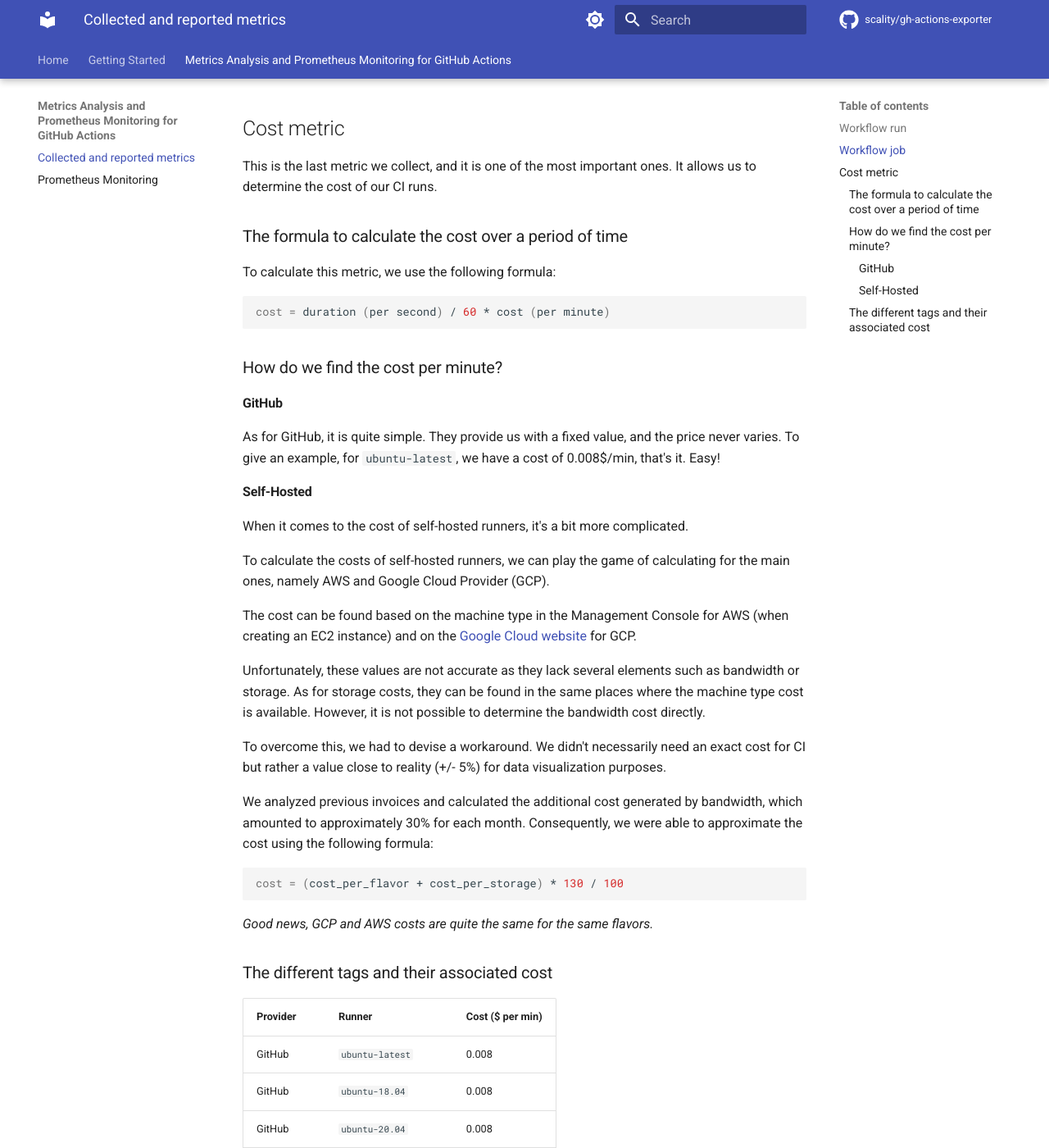
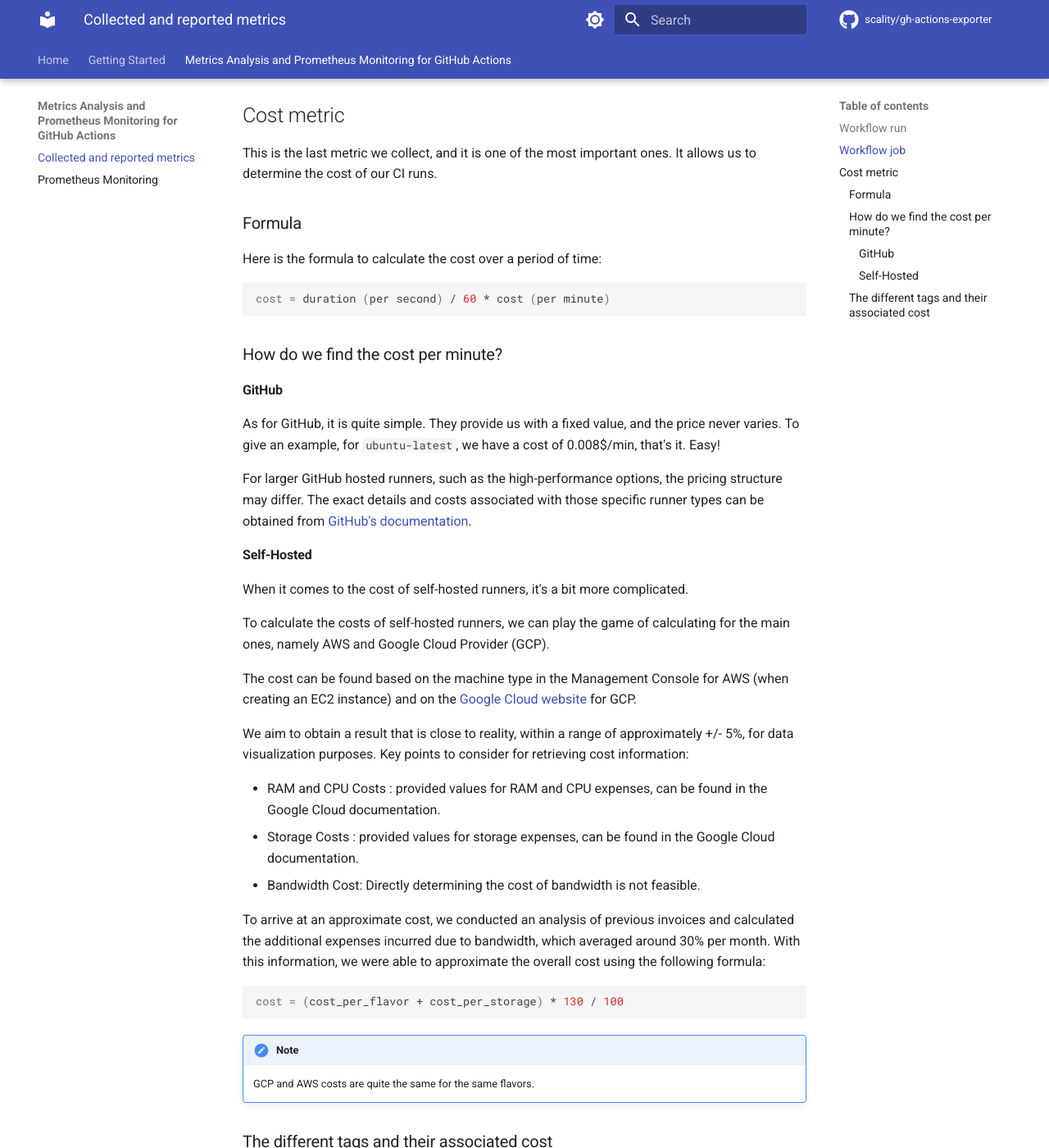
Before and after one commit to scality/gh-actions-exporter, an MkDocs documentation site: the page built from docs/metrics-analysis-prometheus/collected-reported-metrics.md, in a window 1280 px wide and 1400 px high, scrolled down 1301 px. Shown: the whole window at 82% size. Built offline with MkDocs 1.6.1 and Material for MkDocs 9.7.7, drawn with Linux system fonts in a browser that asks for light colours; comment, search, counter and statistics services are not loaded; some of the changed text lies outside the part shown.

Commit message:
[RELENG-7422] 📝 Add documentation

````diff
--- a/docs/metrics-analysis-prometheus/collected-reported-metrics.md
+++ b/docs/metrics-analysis-prometheus/collected-reported-metrics.md
@@ -1,16 +1,15 @@
 # Collected and reported metrics
 
-The idea behind this repository is to gather as much information as
-possible from the requests sent by GitHub via the Webhook.
-
 In first place, it is important to differentiate the `workflow_run`
-and the `workflow_job` API requests.
+and the `workflow_job` webhook events.
 
 The `workflow_run` request is triggered when a workflow run is `requested`,
-`in_progress`, or `completed`.
+`in_progress`, `completed` or `failure`. However, for this project, we are not
+interested in the `cancelled` or `skipped` events, so we will ignore them.
 
 On the other hand, the `workflow_job` request is triggered when a
-workflow job is `queued`, `in_progress`, or `completed`.
+workflow job is `queued`, `in_progress`, or `completed`. We will also ignore
+the `cancelled` or `skipped` events for `workflow_job` in this project.
 
 ## Workflow run
 
@@ -52,9 +51,9 @@ Count the number of jobs for each states:
 This is the last metric we collect, and it is one of the most important
 ones. It allows us to determine the cost of our CI runs.
 
-### The formula to calculate the cost over a period of time
+### Formula
 
-To calculate this metric, we use the following formula:
+Here is the formula to calculate the cost over a period of time:
 
 ```bash
 cost = duration (per second) / 60 * cost (per minute)
@@ -68,6 +67,11 @@ As for GitHub, it is quite simple. They provide us with a fixed value, and
 the price never varies. To give an example, for `ubuntu-latest`, we have a cost
 of 0.008$/min, that's it. Easy!
 
+For larger GitHub hosted runners, such as the high-performance options, the
+pricing structure may differ. The exact details and costs associated with those
+specific runner types can be obtained from
+[GitHub's documentation](https://docs.github.com/en/billing/managing-billing-for-github-actions/about-billing-for-github-actions).
+
 #### Self-Hosted
 
 When it comes to the cost of self-hosted runners, it's a bit more complicated.
@@ -80,24 +84,27 @@ for AWS (when creating an EC2 instance) and on the
 [Google Cloud website](https://cloud.google.com/compute/vm-instance-pricing)
 for GCP.
 
-Unfortunately, these values are not accurate as they lack several elements
-such as bandwidth or storage. As for storage costs, they can be found in
-the same places where the machine type cost is available. However, it is
-not possible to determine the bandwidth cost directly.
+We aim to obtain a result that is close to reality, within a range of
+approximately +/- 5%, for data visualization purposes.
+Key points to consider for retrieving cost information:
 
-To overcome this, we had to devise a workaround. We didn't necessarily
-need an exact cost for CI but rather a value close to reality (+/- 5%)
-for data visualization purposes.
+- RAM and CPU Costs : provided values for RAM and CPU expenses, can be found
+  in the Google Cloud documentation.
+- Storage Costs : provided values for storage expenses, can be found in the
+  Google Cloud documentation.
+- Bandwidth Cost: Directly determining the cost of bandwidth is not feasible.
 
-We analyzed previous invoices and calculated the additional cost generated
-by bandwidth, which amounted to approximately 30% for each month.
-Consequently, we were able to approximate the cost using the following formula:
+To arrive at an approximate cost, we conducted an analysis of previous invoices
+and calculated the additional expenses incurred due to bandwidth, which averaged
+around 30% per month. With this information, we were able to approximate the
+overall cost using the following formula:
 
 ```bash
 cost = (cost_per_flavor + cost_per_storage) * 130 / 100
 ```
 
-_Good news, GCP and AWS costs are quite the same for the same flavors._
+!!! note
+    GCP and AWS costs are quite the same for the same flavors.
 
 ### The different tags and their associated cost
 
@@ -115,3 +122,8 @@ _Good news, GCP and AWS costs are quite the same for the same flavors._
 | AWS      | `t3.large`           | 0.0025           |
 | GCP      | `n2-standard-4`      | 0.005            |
 | GCP      | `n2-standard-8`      | 0.01             |
+
+!!! note
+    Please note that the names of large GitHub hosted runners
+    may not be explicitly the same as shown below, but this is
+    the naming convention recommended by GitHub.
````
Also changed, not shown: docs/index.md (+0 -3 lines), docs/metrics-analysis-prometheus/prometheus.md (+19 -20 lines).
